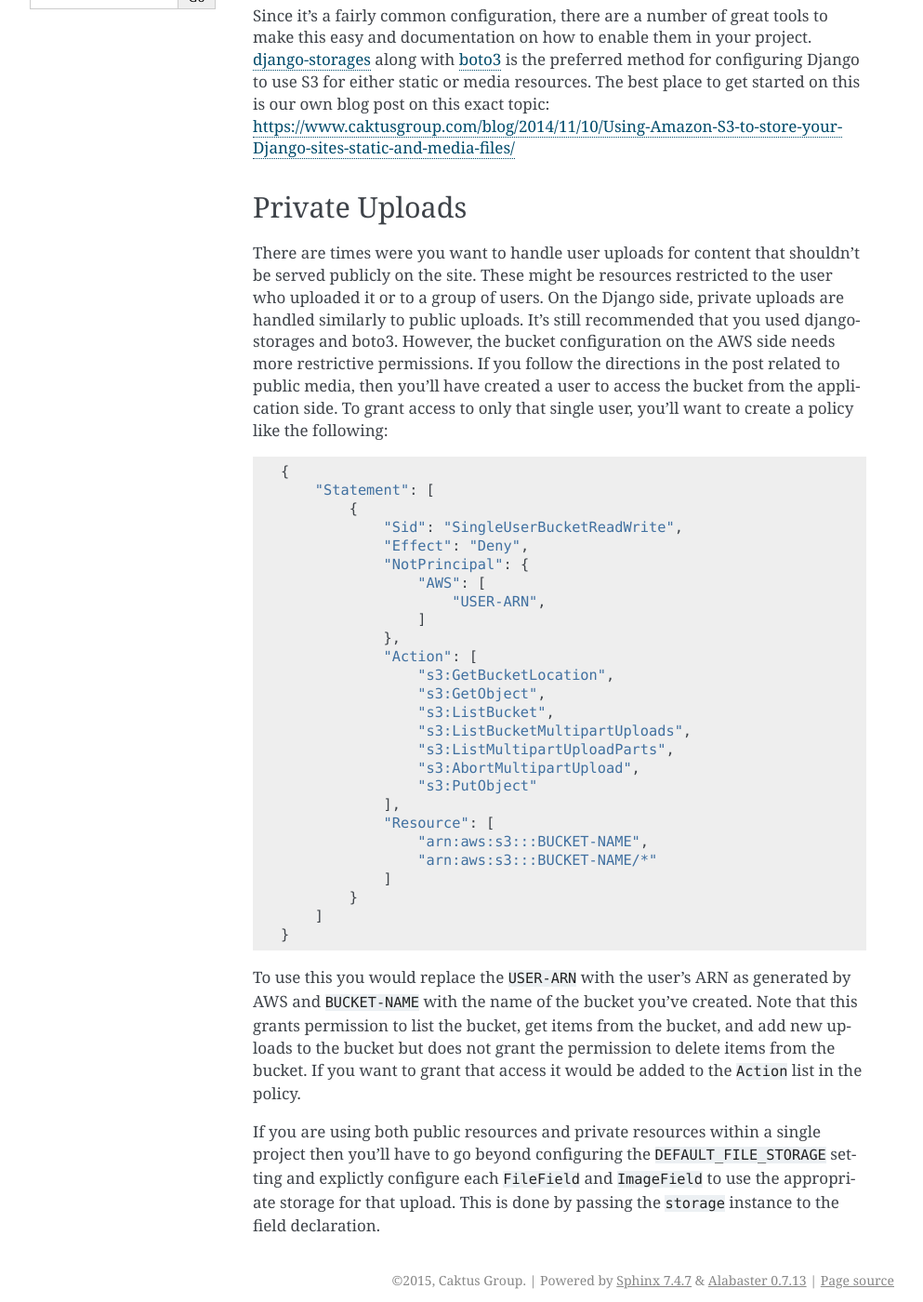
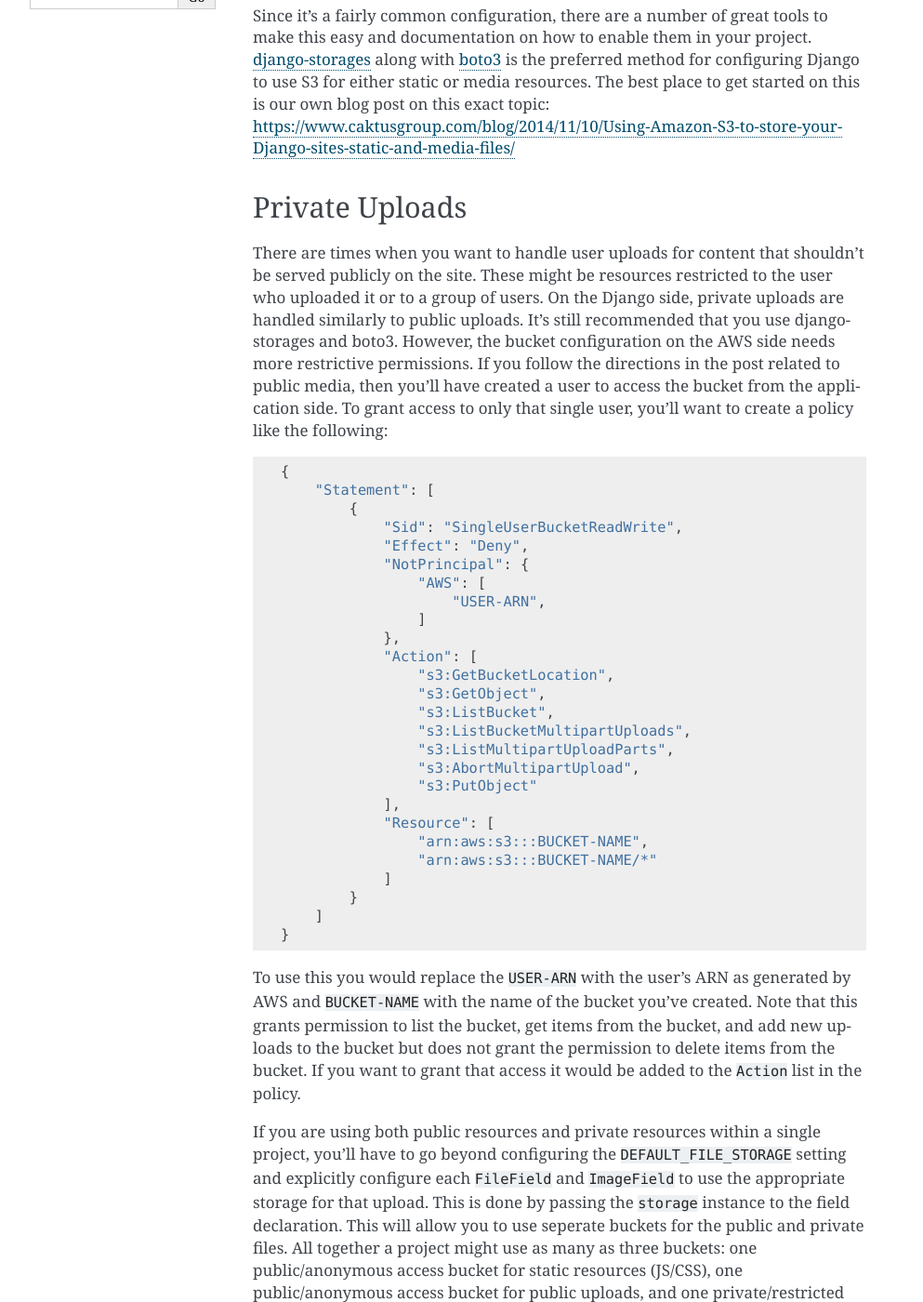
Before and after one commit to caktus/guidebook, a Sphinx documentation site: the page built from source/services/s3.rst, in a window 1280 px wide and 1400 px high, scrolled down 490 px. Shown: the whole window at 93% size, without its empty margins (148-1141 px from the left). Built offline with Sphinx 7.4.7, drawn with Linux system fonts in a browser that asks for light colours; some of the changed text lies outside the part shown.

Commit message:
Fixing typos and some elaboration on private access buckets.

```diff
--- a/source/services/s3.rst
+++ b/source/services/s3.rst
@@ -30,10 +30,10 @@
 Private Uploads
 ---------------
 
-There are times were you want to handle user uploads for content that shouldn't be
+There are times when you want to handle user uploads for content that shouldn't be
 served publicly on the site. These might be resources restricted to the user who
 uploaded it or to a group of users. On the Django side, private uploads are handled
-similarly to public uploads. It's still recommended that you used django-storages
+similarly to public uploads. It's still recommended that you use django-storages
 and boto3. However, the bucket configuration on the AWS side needs more restrictive
 permissions. If you follow the directions in the post related to public media,
 then you'll have created a user to access the bucket from the application side.
@@ -75,7 +75,12 @@
 list in the policy.
 
 If you are using both public resources and private resources within a single
-project then you'll have to go beyond configuring the ``DEFAULT_FILE_STORAGE``
-setting and explictly configure each ``FileField`` and ``ImageField`` to use
+project, you'll have to go beyond configuring the ``DEFAULT_FILE_STORAGE``
+setting and explicitly configure each ``FileField`` and ``ImageField`` to use
 the appropriate storage for that upload. This is done by passing the ``storage``
-instance to the field declaration.
+instance to the field declaration. This will allow you to use seperate buckets
+for the public and private files. All together a project might use as many
+as three buckets: one public/anonymous access bucket for static resources (JS/CSS),
+one public/anonymous access bucket for public uploads, and one private/restricted
+access bucket for private uploads. Note that the private uploads can still
+be made accessible through a temporary signed URL generated by the storage class.
```
Also changed, not shown: searchindex.js, 1 other file.
